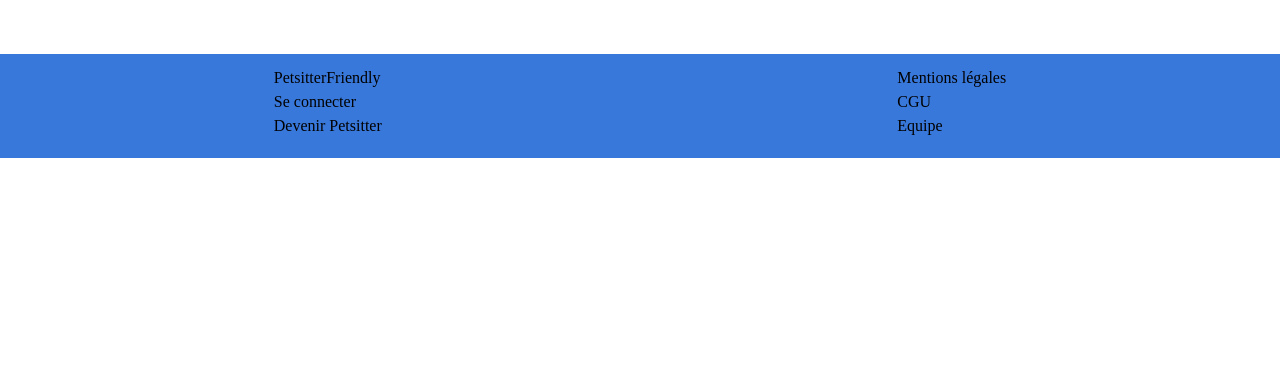
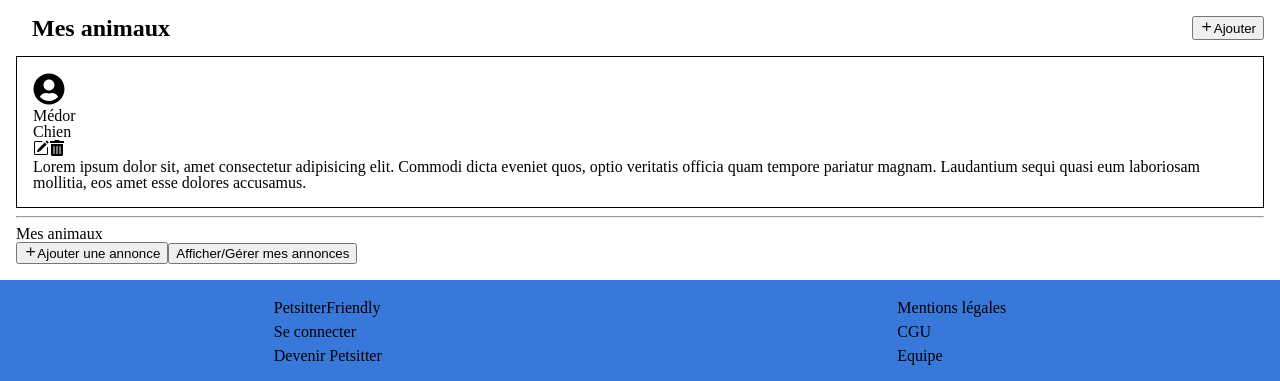
Before and after one commit to Simon-Honore/PetsitTop-Front, a React (Vite) app: page /mon_profil in a window 1280 px wide. Shown: the part 642-1023 px from the top of the page. Before the commit the page ends 800 px from the top, so only its background shows below. Built offline with nearby package versions, Linux system fonts and the light colour scheme.

Commit message:
feat(app): change list to Link in footer

```diff
--- a/src/components/Footer/Footer.jsx
+++ b/src/components/Footer/Footer.jsx
@@ -1,3 +1,4 @@
+import { Link } from 'react-router-dom';
 import './Footer.scss';
 
 function Footer() {
@@ -5,15 +6,15 @@ function Footer() {
     <footer className="footer">
       <nav className="footer__nav">
         <ul className="footer__nav__list">
-          <li className="footer__nav__item">PetsitterFriendly</li>
-          <li className="footer__nav__item">Se connecter</li>
-          <li className="footer__nav__item">Devenir Petsitter</li>
+          <Link to="/#" className="footer__nav__item">PetsitterFriendly</Link>
+          <Link to="/identification" className="footer__nav__item">Se connecter</Link>
+          <Link to="/identification" className="footer__nav__item">Devenir Petsitter</Link>
         </ul>
 
         <ul className="footer__nav__list">
-          <li className="footer__nav__item">Mentions légales</li>
-          <li className="footer__nav__item">CGU</li>
-          <li className="footer__nav__item">Equipe</li>
+          <Link to="/#" className="footer__nav__item">Mentions légales</Link>
+          <Link to="/#" className="footer__nav__item">CGU</Link>
+          <Link to="/#" className="footer__nav__item">Equipe</Link>
         </ul>
       </nav>
     </footer>
--- a/src/components/Footer/Footer.scss
+++ b/src/components/Footer/Footer.scss
@@ -1,6 +1,6 @@
 .footer {
+	margin-top: auto;
 	background-color: $bgHeaderFooter;
-	// height: 5rem;
 	padding: 1rem;
 
 	&__nav {
@@ -8,7 +8,8 @@
 		justify-content: space-around;
 
 		&__item {
-			margin-bottom: 0.5rem;
+			line-height: 1.5rem;
+			display: block;
 		}
 	}
 }
--- a/src/pages/App/App.scss
+++ b/src/pages/App/App.scss
@@ -2,5 +2,4 @@
 	min-height: 100vh;
 	display: flex;
 	flex-direction: column;
-	justify-content: space-between;
 }
--- a/src/pages/MyProfile/MyProfile.jsx
+++ b/src/pages/MyProfile/MyProfile.jsx
@@ -3,7 +3,7 @@ import { FaUserCircle, FaTrashAlt } from 'react-icons/fa';
 import { BsPencilSquare } from 'react-icons/bs';
 
 import Header from '../../components/Header/Header';
-import UpdateMyProfile from '../../components/IdentificationForm/IdentificationForm';
+import UpdateMyProfile from '../../components/UpdateMyProfile/UpdateMyProfile';
 import './MyProfile.scss';
 
 function MyProfile() {
```
